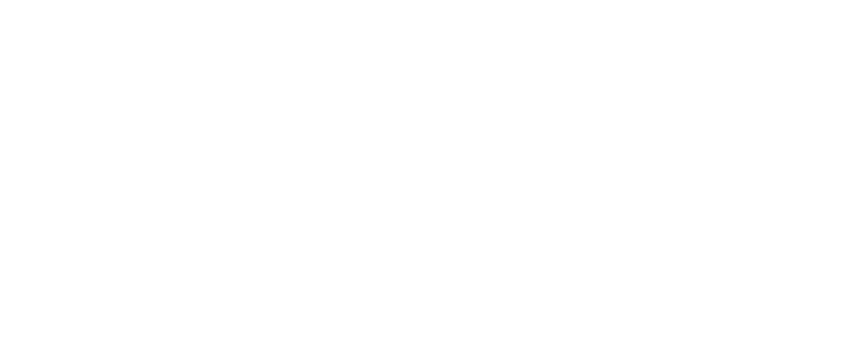
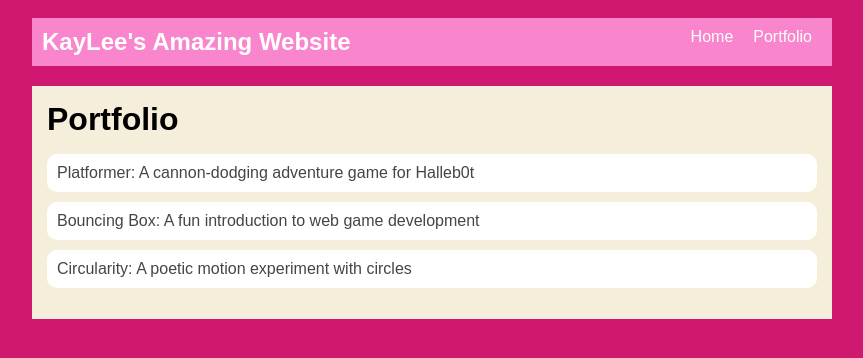
Before and after one commit to kayleebowers-cloud/kayleebowers-cloud.github.io, a plain HTML site: page portfolio.html in a window 1280 px wide. Shown: the whole page, without its empty margins (208-1071 px from the left). Drawn offline with Linux system fonts and the light colour scheme.

Commit message:
portfolio

```diff
--- a/portfolio.html
+++ b/portfolio.html
@@ -0,0 +1,41 @@
+<!DOCTYPE html>
+<html>
+  <head>
+    <title>My Name is KayLee</title>
+    <link rel="stylesheet" href="style.css" />
+  </head>
+
+  <body>
+    <!-- All content goes here -->
+    <div id="all-contents">
+      <nav>
+        <h1>KayLee's Amazing Website</h1>
+        <ul id="nav-ul">
+            <li class="nav-li">
+                <a href="index.html">Home</a>
+            </li>
+            <li class="nav-li">
+                <a href="portfolio.html">Portfolio</a>
+            </li>
+        </ul>
+      </nav>
+
+      <main>
+        <div class="content">
+            <h1>Portfolio</h1>
+            <ul id="portfolio">
+                <li>
+                    <a href="fsd-projects/platformer/">Platformer: A cannon-dodging adventure game for Halleb0t</a>
+                </li>
+                <li>
+                    <a href="fsd-projects/bouncing-box/">Bouncing Box: A fun introduction to web game development</a>
+                </li>
+                <li>
+                    <a href="fsd-projects/circularity/">Circularity: A poetic motion experiment with circles</a>
+                </li>
+            </ul>
+        </div>
+      </main>
+    </div>
+  </body>
+</html>
--- a/style.css
+++ b/style.css
@@ -74,3 +74,28 @@ main {
 h2, h3 {
     margin: 0px;
 }
+/* Portfolio styles */
+.content h1 {
+  color: black;
+}
+
+#portfolio {
+  list-style-type: none;
+  padding-left: 0;
+}
+
+#portfolio li {
+  background: #fff;
+  padding: 10px;
+  border-radius: 10px;
+  margin-bottom: 10px;
+}
+
+#portfolio li:hover {
+  background: #eee;
+}
+
+#portfolio a {
+  text-decoration: none;
+  color: #454545;
+}
```
